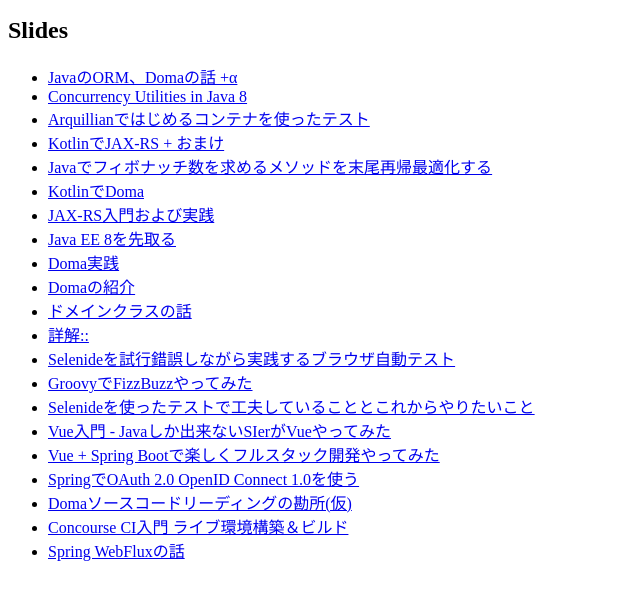
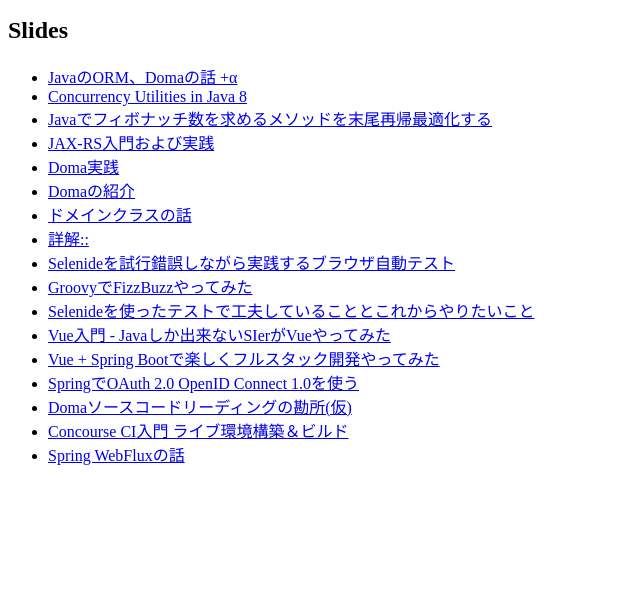
Before and after one commit to backpaper0/index, a plain HTML site: page index.html in a window 1280 px wide. Shown: the part 159-758 px from the top of the page, without its empty margins (0-640 px from the left). Drawn offline with Linux system fonts and the light colour scheme.

Commit message:
Remove several slides

```diff
--- a/index.html
+++ b/index.html
@@ -34,12 +34,8 @@
   <ul>
     <li><a href="https://backpaper0.github.io/uragamiorm/">JavaのORM、Domaの話 +α</a></li>
     <li><a href="https://backpaper0.github.io/ghosts/concurrency-utilities-in-java8.html">Concurrency Utilities in Java 8</a></li>
-    <li><a href="https://backpaper0.github.io/ghosts/arquillian.html">Arquillianではじめるコンテナを使ったテスト</a></li>
-    <li><a href="https://backpaper0.github.io/ghosts/kotlin-jaxrs.html">KotlinでJAX-RS + おまけ</a></li>
     <li><a href="https://backpaper0.github.io/ghosts/optimized_tail_call_recursive_fibonacci_in_java.html">Javaでフィボナッチ数を求めるメソッドを末尾再帰最適化する</a></li>
-    <li><a href="https://backpaper0.github.io/ghosts/kotlin-doma.html">KotlinでDoma</a></li>
     <li><a href="https://backpaper0.github.io/ghosts/jaxrs-getting-started-and-practice.html">JAX-RS入門および実践</a></li>
-    <li><a href="https://backpaper0.github.io/ghosts/jersey-sse-ozark.html">Java EE 8を先取る</a></li>
     <li><a href="https://backpaper0.github.io/ghosts/doma-practice.html">Doma実践</a></li>
     <li><a href="https://backpaper0.github.io/ghosts/doma-intro.html">Domaの紹介</a></li>
     <li><a href="https://backpaper0.github.io/ghosts/doma-domainclass.html">ドメインクラスの話</a></li>
```
